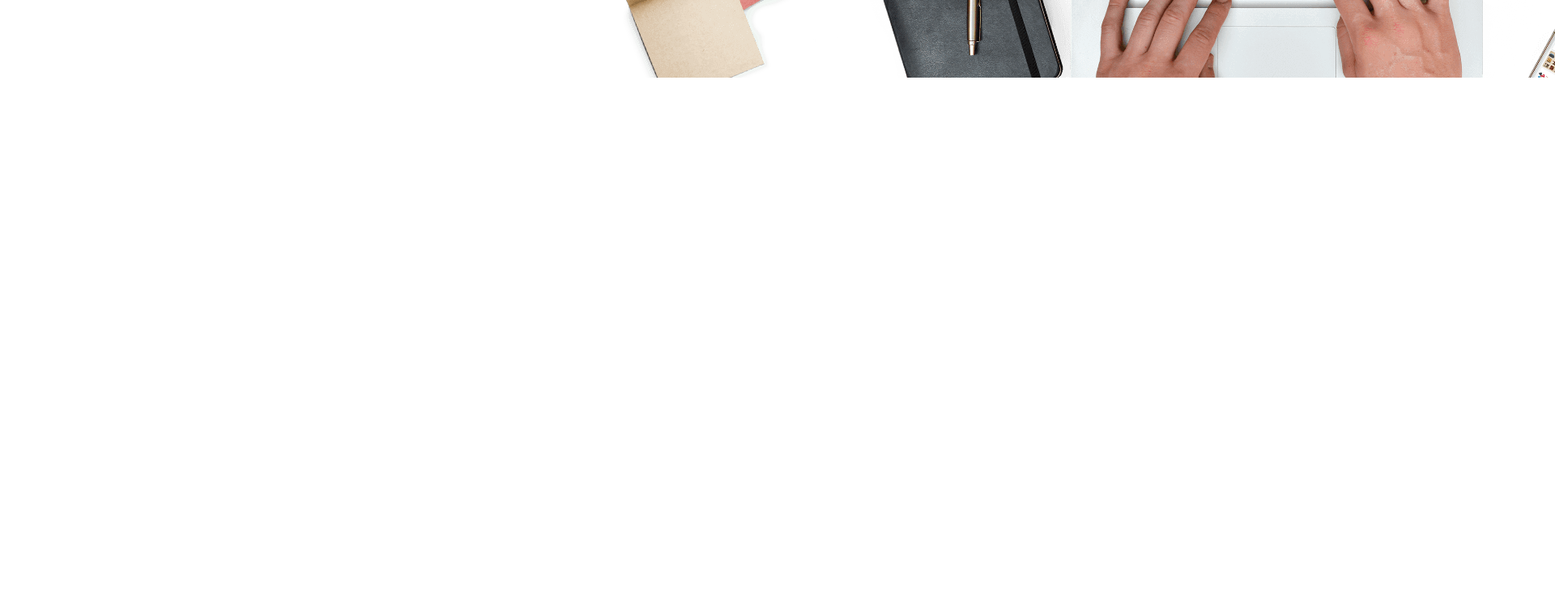
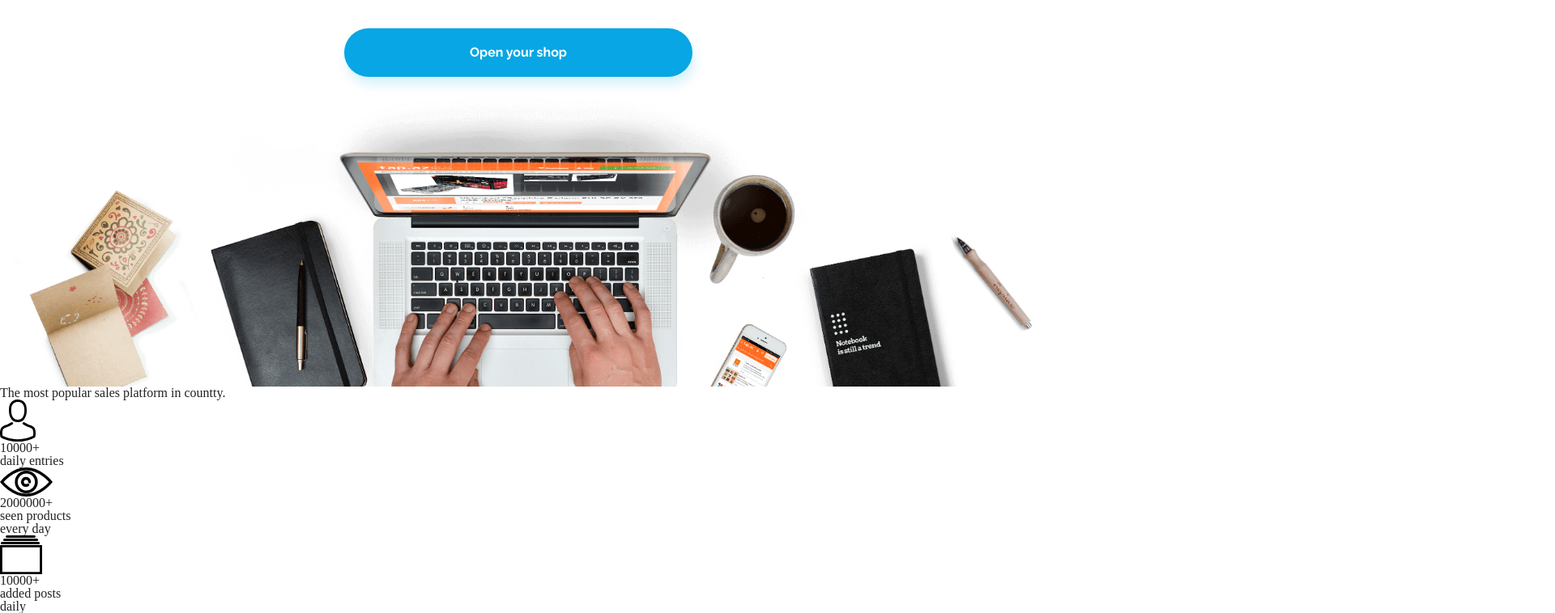
Before and after one commit to MPruszkowski/BestShop, a plain HTML site: page index.html in a window 1280 px wide. Shown: the part 288-1046 px from the top of the page at 81% size, 1920 px wide, since content can reach past the window. Before the commit the page ends 800 px from the top, so only its background shows below. Drawn offline with Linux system fonts and the light colour scheme.

Commit message:
poprawka

```diff
--- a/CSS/style.css
+++ b/CSS/style.css
@@ -24,6 +24,7 @@ a {
     --color-grey: #a5a5a5;
     --color-light-grey: #f7f7f7;
     --color-white: #fff;
+    --button-radius: 35px;
     --font-raleway: "Raleway", sans-serif;
     --font-open-sans: "Open Sans", sans-serif;
 }
@@ -52,6 +53,7 @@ a {
 }
 
 .nav__link {
+    font-family: var(--font-raleway);
     color: var(--color-grey);
     font-weight: 700;
     font-size: 0.6875rem;
@@ -86,5 +88,37 @@ a {
 }
 
 .opening__header {
+    font-family: var(--font-raleway);
+    font-size: 49px;
+}
 
+.opening__heading {
+    font-family: var(--font-raleway);
+    margin-top: 20px;
+    margin-bottom: 38px;
 }
+
+.opening__image {
+    width: 100%;
+    height: auto;
+}
+
+.btn {
+    color: white;
+    font-weight: bold;
+    display: inline-block;
+    padding: 16px 65px;
+    border-radius: var(--button-radius);
+    border: none;
+}
+
+.btn--primary {
+    font-family: var(--font-raleway);
+    background-color: var(--color-primary);
+    border-radius: var(--button-radius);
+    box-shadow: 3px 10px 14px var(--color-primary-shadow);
+}
+
+.btn--large {
+    padding: 22px 155px;
+}
--- a/index.html
+++ b/index.html
@@ -32,16 +32,46 @@
                 </li>
             </ul>
         </nav>
+    </div>
+</header>
         <section class="opening">
             <div class="opening__content">
                 <h1 class="opening__header">Sell More!</h1>
-                <p class="opening__heading">Open shop on our platform and increase your sales</p>\
+                <p class="opening__heading">Open shop on our platform and increase your sales</p>
                 <a href="#" class="btn btn--primary btn--large">Open your shop</a>
             </div>
             <img src="./assets/Background.png" alt="bckimg" class="opening__image">
         </section>
+      <section class="statistics">
+        <div class="container">
+            <h2>The most popular sales platform in countty.</h2>
+
+            <div class="statistics__container">
+                <div class="statistic__single">
+                    <div class="statistic__circle">
+                        <img src="./assets/Person.svg" alt="person" class="statistic__img">
+                    </div>
+                    <div class="statistic__number">10000+</div>
+                    <div class="statistic__description">daily entries</div>
+                </div>
+            </div>
+                <div class="statistic__single">
+                     <div class="statistic__circle">
+                    <img src="./assets/Eye.svg" alt="eye" class="statistic__img">
+                  </div>
+                <div class="statistic__number">2000000+</div>
+                <div class="statistic__description">seen products<br>every day</div>
+            </div>
+            <div class="statistic__single">
+                <div class="statistic__circle">
+               <img src="./assets/Catalog.svg" alt="car" class="statistic__img">
+             </div>
+           <div class="statistic__number">10000+</div>
+           <div class="statistic__description">added posts<br>daily</div>
        </div>
-    </header>
+        </div>
+        </div>
+      </section>
 
 </body>
 </html>
```
